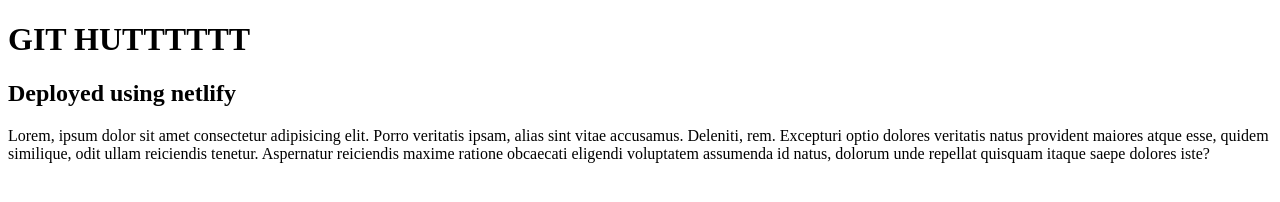
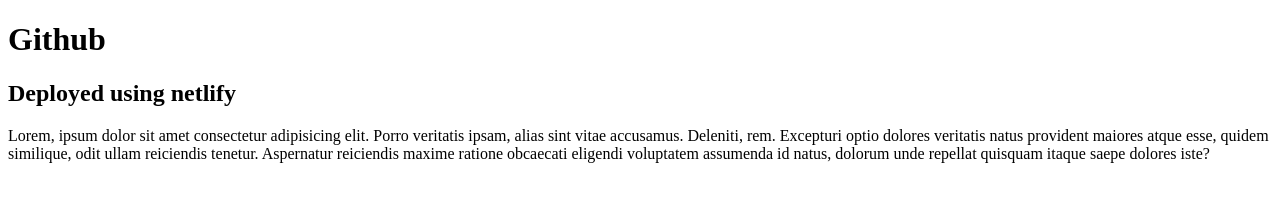
Before and after one commit to KBMzzz/my-first-website, a plain HTML site: page index.html in a window 1280 px wide. Drawn offline with Linux system fonts and the light colour scheme.

Commit message:
fixing the spelling the header

```diff
--- a/index.html
+++ b/index.html
@@ -7,7 +7,7 @@
     <title>Document</title>
 </head>
 <body>
-    <h1>GIT HUTTTTTT</h1>
+    <h1>Github</h1>
     <h2>Deployed using netlify</h2>
     <p>Lorem, ipsum dolor sit amet consectetur adipisicing elit. Porro veritatis ipsam, alias sint vitae accusamus. Deleniti, rem. Excepturi optio dolores veritatis natus provident maiores atque esse, quidem similique, odit ullam reiciendis tenetur. Aspernatur reiciendis maxime ratione obcaecati eligendi voluptatem assumenda id natus, dolorum unde repellat quisquam itaque saepe dolores iste?</p>
 </body>
```
